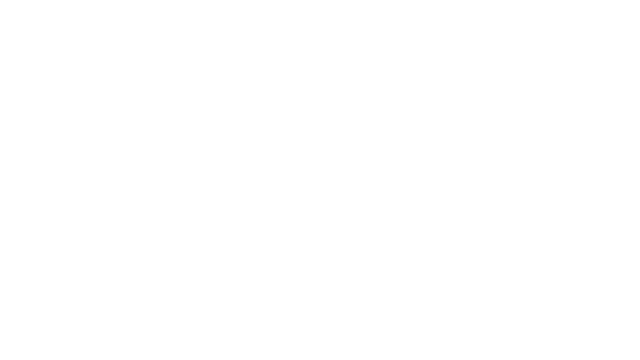
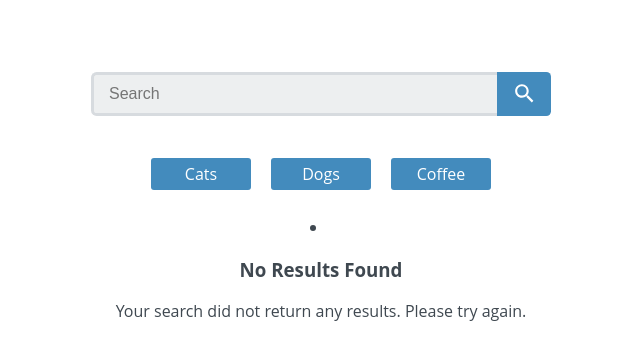
Before and after one commit to newKeating/FS-techdegree-project9-Create-a-Gallery-App-With-React, a React (Create React App) app: page /search in a window 1280 px wide. Shown: the top 360 px of the page, without its empty margins (319-959 px from the left). Built offline with nearby package versions, Linux system fonts and the light colour scheme.

Commit message:
Connect Routes with components

```diff
--- a/package.json
+++ b/package.json
@@ -5,6 +5,7 @@
   "dependencies": {
     "react": "^16.4.1",
     "react-dom": "^16.4.1",
+    "react-router-dom": "^4.3.1",
     "react-scripts": "1.1.4"
   },
   "scripts": {
--- a/src/App.js
+++ b/src/App.js
@@ -1,12 +1,29 @@
 import React, { Component } from 'react';
 import logo from './logo.svg';
+import { BrowserRouter, Route, Switch } from 'react-router-dom';
+
+import Header from './components/Header';
+import Home from './components/Home';
+import Cat from './components/Cat';
+import Dog from './components/Dog';
+import Coffee from './components/Coffee';
+import NotFound from './components/NotFound';
 
 class App extends Component {
   render() {
     return (
-      <div>
-
-      </div>
+      <BrowserRouter>
+        <div>
+          <Header />
+          <Switch>
+            <Route exact path="/" component={Home} />
+            <Route path="/cat" component={Cat} />
+            <Route path="/dog" component={Dog} />
+            <Route path="/coffee" component={Coffee} />
+            <Route component={NotFound} />
+          </Switch>
+        </div>
+      </BrowserRouter>
     );
   }
 }
--- /dev/null
+++ b/src/components/Cat.js
@@ -0,0 +1,9 @@
+import React from 'react';
+
+const Cat = () => (
+  <div>
+    Cat
+  </div>
+);
+
+export default Cat;
--- /dev/null
+++ b/src/components/Coffee.js
@@ -0,0 +1,9 @@
+import React from 'react';
+
+const Coffee = () => (
+  <div>
+    Coffee
+  </div>
+);
+
+export default Coffee;
--- /dev/null
+++ b/src/components/Dog.js
@@ -0,0 +1,9 @@
+import React from 'react';
+
+const Dog = () => (
+  <div>
+    Dog
+  </div>
+);
+
+export default Dog;
--- a/src/components/Header.js
+++ b/src/components/Header.js
@@ -0,0 +1,12 @@
+import React from 'react';
+import SearchFrom from './SearchForm';
+import NavMenu from './NavMenu';
+
+const Header = () => (
+  <div>
+    <SearchFrom />
+    <NavMenu />
+  </div>
+);
+
+export default Header;
--- /dev/null
+++ b/src/components/Home.js
@@ -0,0 +1,9 @@
+import React from 'react';
+
+const Home = () => (
+  <div>
+    Search the Gallery Image you want to see :)
+  </div>
+);
+
+export default Home;
--- a/src/components/NavMenu.js
+++ b/src/components/NavMenu.js
@@ -0,0 +1,14 @@
+import React from 'react';
+import { NavLink } from 'react-router-dom';
+
+const NavMenu = () => (
+  <nav className="main-nav">
+    <ul>
+      <li><NavLink to='/cat'>Cats</NavLink></li>
+      <li><NavLink to='/dog'>Dogs</NavLink></li>
+      <li><NavLink to='/coffee'>Coffee</NavLink></li>
+    </ul>
+  </nav>
+);
+
+export default NavMenu;
--- /dev/null
+++ b/src/components/NotFound.js
@@ -0,0 +1,11 @@
+import React from 'react';
+
+const NotFound = () => (
+  <li className="not-found">
+    <h3>No Results Found</h3>
+    <p>Your search did not return any results. Please try again.</p>
+  </li>
+);
+
+
+export default NotFound;
--- a/src/components/SearchForm.js
+++ b/src/components/SearchForm.js
@@ -0,0 +1,15 @@
+import React from 'react';
+
+const SearchForm = () => (
+  <form className="search-form">
+    <input type="search" name="search" placeholder="Search" required />
+    <button type="submit" className="search-button">
+      <svg fill="#fff" height="24" viewBox="0 0 23 23" width="24" xmlns="http://www.w3.org/2000/svg">
+        <path d="M15.5 14h-.79l-.28-.27C15.41 12.59 16 11.11 16 9.5 16 5.91 13.09 3 9.5 3S3 5.91 3 9.5 5.91 16 9.5 16c1.61 0 3.09-.59 4.23-1.57l.27.28v.79l5 4.99L20.49 19l-4.99-5zm-6 0C7.01 14 5 11.99 5 9.5S7.01 5 9.5 5 14 7.01 14 9.5 11.99 14 9.5 14z" />
+        <path d="M0 0h24v24H0z" fill="none" />
+      </svg>
+    </button>
+  </form>
+);
+
+export default SearchForm;
```
Also changed, not shown: src/components/Gallery.js (+23 -0 lines), 1 other file (tests, documents, lock files or other folders).
